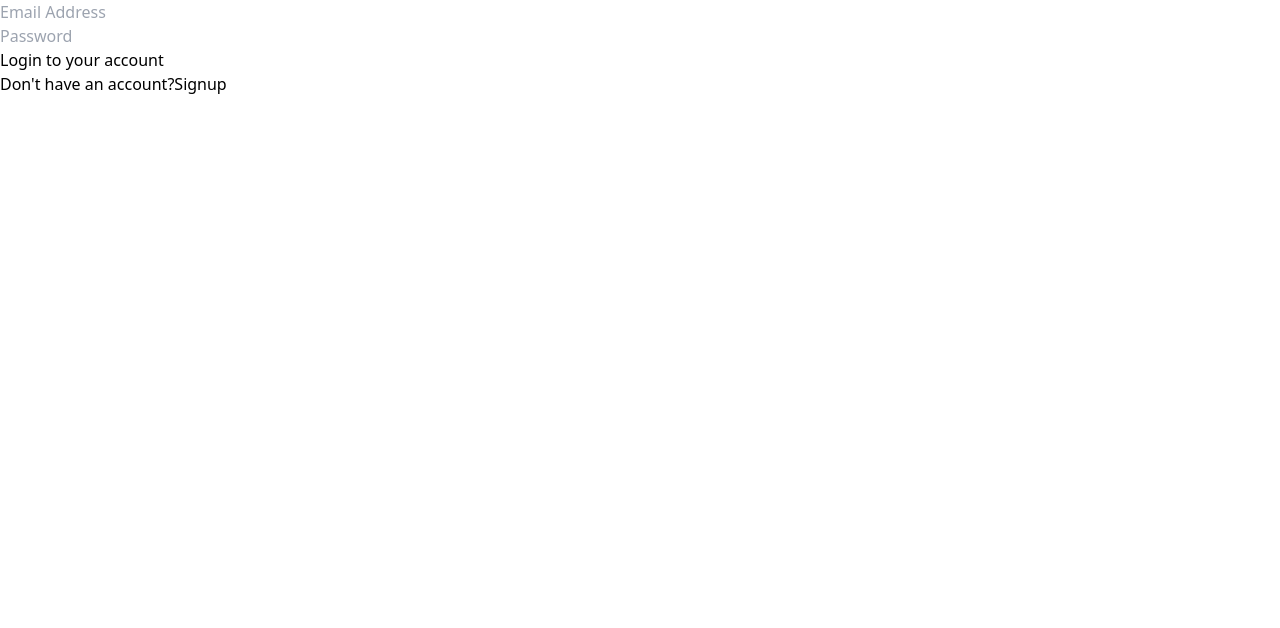
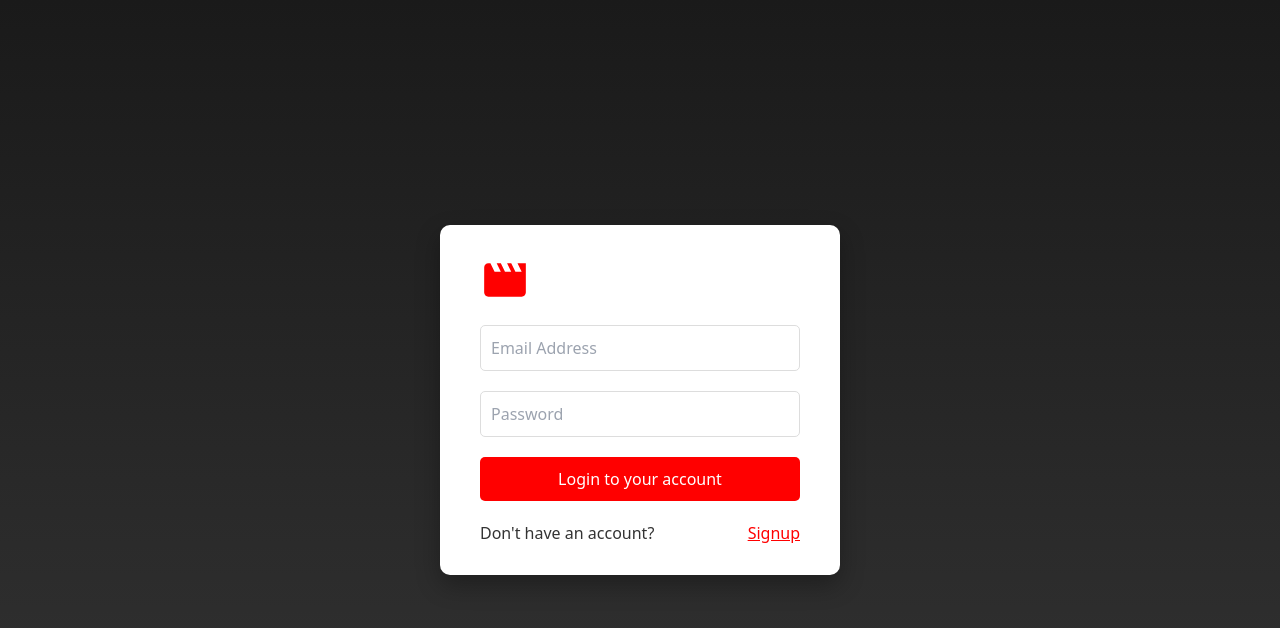
Before and after one commit to neeraj5696/Entertainment_App, a React (Vite) app in the folder frontend/: page /login in a window 1280 px wide. Shown: the top 628 px of the page. Built offline with nearby package versions, Linux system fonts and the light colour scheme.

Commit message:
little change in auth page.

```diff
--- a/frontend/pages/Login.jsx
+++ b/frontend/pages/Login.jsx
@@ -1,7 +1,8 @@
 import React, { useState } from "react";
 import { useNavigate } from "react-router-dom";
-import axios from 'axios';
-import '../pages/MoviesAndTVSeries.css'
+import { MdMovie } from "react-icons/md";
+import axios from "axios";
+import "../pages/auth.css";
 
 function Login() {
   const navigate = useNavigate();
@@ -12,8 +13,11 @@ function Login() {
   const handleSubmit = async (e) => {
     e.preventDefault();
     try {
-      const res = await axios.post('http://localhost:5000/api/auth/login', { email, password });
-      localStorage.setItem('token', res.data.token);
+      const res = await axios.post("http://localhost:5000/api/auth/login", {
+        email,
+        password,
+      });
+      localStorage.setItem("token", res.data.token);
       setMessage("User logged in successfully");
       setTimeout(() => {
         navigate("/dashboard");
@@ -25,9 +29,12 @@ function Login() {
   };
 
   return (
-    <div className="form">
+    <div className="form-container">
       {message && <div className="message">{message}</div>}
-      <form onSubmit={handleSubmit}>
+      <form onSubmit={handleSubmit} className="form">
+        <div className="movie-icon">
+          <MdMovie />
+        </div>
         <div className="input-container">
           <input
             type="text"
@@ -49,15 +56,13 @@ function Login() {
         <div className="button-container">
           <button type="submit">Login to your account</button>
         </div>
-        <div className="account-message">
-          Don't have an account?
-          <button
-            className="login_button"
-            onClick={() => navigate("/signup")}
-            type="button"
-          >
-            Signup
-          </button>
+        <div className="bottom-container">
+          <div className="account-message">Don't have an account?</div>
+          <div>
+            <button className="redirect-button" onClick={() => navigate("/signup")} type="button">
+              Signup
+            </button>
+          </div>
         </div>
       </form>
     </div>
--- a/frontend/pages/Signup.jsx
+++ b/frontend/pages/Signup.jsx
@@ -1,7 +1,8 @@
 import React, { useState } from "react";
 import { useNavigate } from "react-router-dom";
-import axios from 'axios';
-import '../pages/MoviesAndTVSeries.css'
+import { MdMovie } from "react-icons/md";
+import axios from "axios";
+import "../pages/auth.css";
 
 function Signup() {
   const navigate = useNavigate();
@@ -17,7 +18,10 @@ function Signup() {
       return;
     }
     try {
-      await axios.post('http://localhost:5000/api/auth/register', { email, password });
+      await axios.post("http://localhost:5000/api/auth/register", {
+        email,
+        password,
+      });
       setMessage("Registered successfully! Redirecting...");
       setTimeout(() => {
         navigate("/dashboard");
@@ -32,6 +36,9 @@ function Signup() {
     <div className="form-container">
       <form onSubmit={handleRegister} className="form">
         {message && <div className="message">{message}</div>}
+        <div className="movie-icon">
+          <MdMovie />
+        </div>
         <div className="input-container">
           <input
             type="text"
@@ -65,7 +72,7 @@ function Signup() {
         <div className="account-message">
           Already have an account?
           <button
-            className="login-button"
+            className="redirect-button"
             onClick={() => navigate("/login")}
             type="button"
           >
--- /dev/null
+++ b/frontend/pages/auth.css
@@ -0,0 +1,82 @@
+.form-container {
+  display: flex;
+  justify-content: center;
+  align-items: center;
+  height: 100vh;
+  background: linear-gradient(to bottom, #1a1a1a, #333);
+}
+
+.form {
+  background: #fff;
+  padding: 30px 40px;
+  border-radius: 10px;
+  box-shadow: 0 10px 25px rgba(0, 0, 0, 0.3);
+  width: 100%;
+  max-width: 400px;
+  text-align: center;
+}
+
+.message {
+  margin-bottom: 20px;
+  color: red;
+}
+
+.movie-icon {
+  color: red;
+  font-size: 50px;
+  margin-bottom: 20px;
+}
+
+.input-container {
+  margin-bottom: 20px;
+}
+
+.input-container input {
+  width: 100%;
+  padding: 10px;
+  border: 1px solid #ddd;
+  border-radius: 5px;
+  font-size: 16px;
+}
+
+.button-container {
+  margin-bottom: 20px;
+}
+
+.button-container button {
+  width: 100%;
+  padding: 10px;
+  background: red;
+  color: #fff;
+  border: none;
+  border-radius: 5px;
+  font-size: 16px;
+  cursor: pointer;
+}
+
+.button-container button:hover {
+  background: darkred;
+}
+
+.bottom-container {
+  display: flex;
+  justify-content: space-between;
+  align-items: center;
+}
+
+.account-message {
+  color: #333;
+}
+
+.redirect-button {
+  background: none;
+  border: none;
+  color: red;
+  cursor: pointer;
+  font-size: 16px;
+  text-decoration: underline;
+}
+
+.redirect-button:hover {
+  color: darkred;
+}
```
